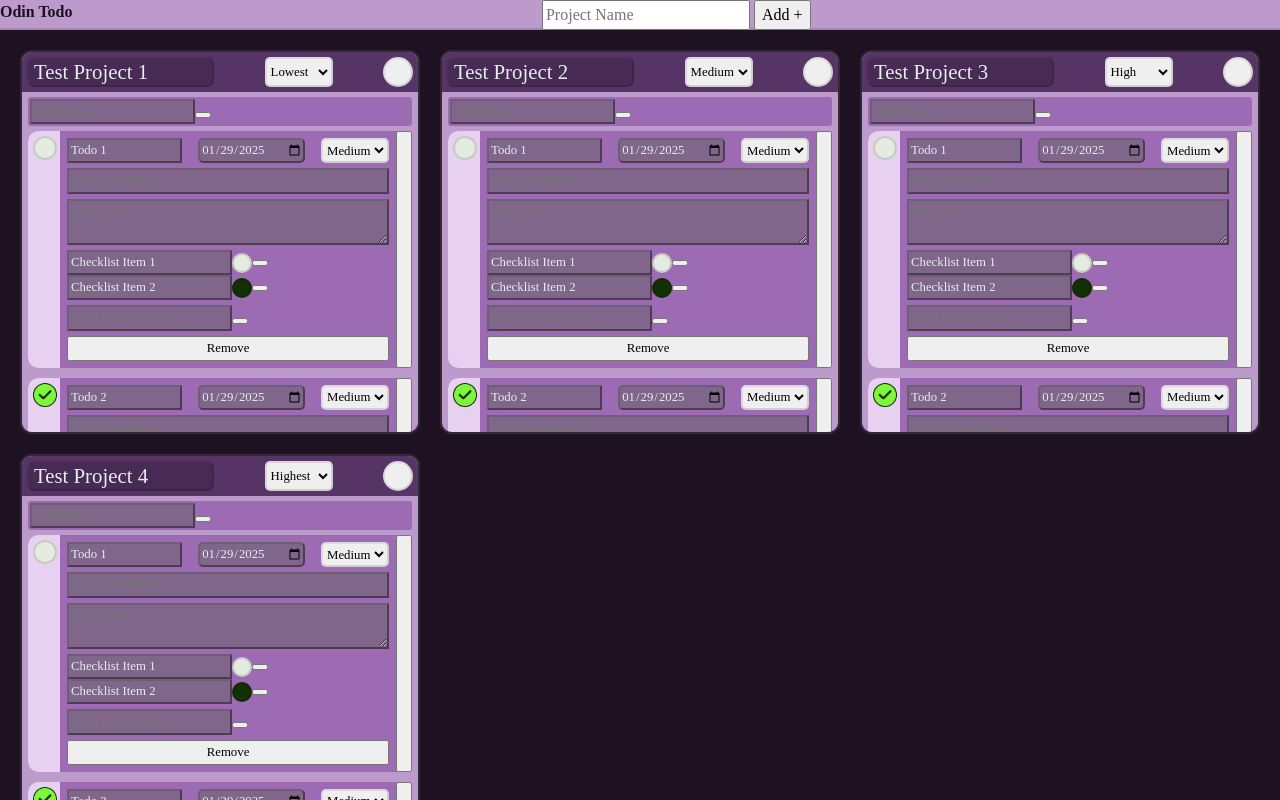
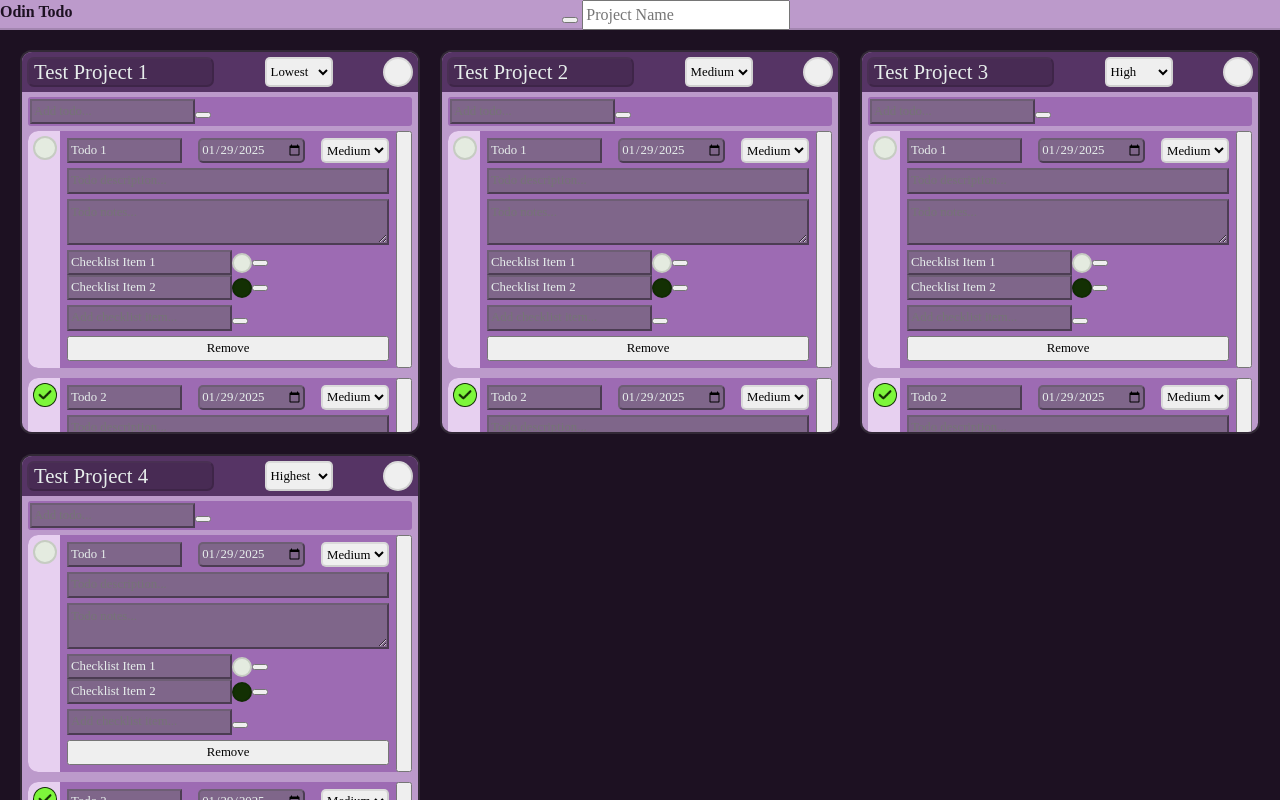
Before and after one commit to LontraSoft/odin-todo, a website built with webpack: page src/template.html in a window 1280 px wide. Built offline with nearby package versions, Linux system fonts and the light colour scheme.

Commit message:
Move add project button before input

```diff
--- a/src/template.html
+++ b/src/template.html
@@ -14,8 +14,8 @@
       <a class='logo-text'>Odin Todo</a>
     </div>
     <div class='input-container'>
+      <button type='button' id='add-project-button'></button>
       <input type='text' placeholder='Project Name' id='add-project-input'/>
-      <button type='button' id='add-project-button'>Add +</button>
     </div>
     <div class='profile-container'></div>
   </header>
```
